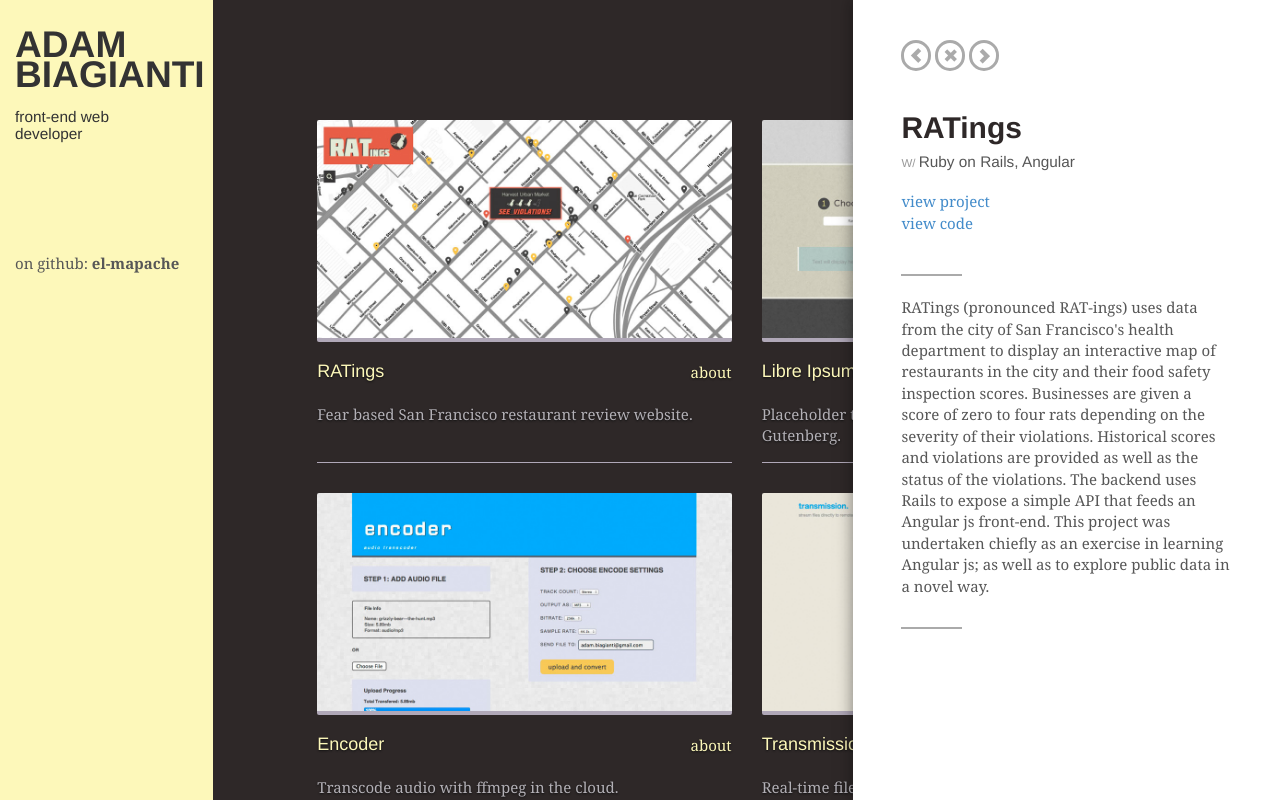
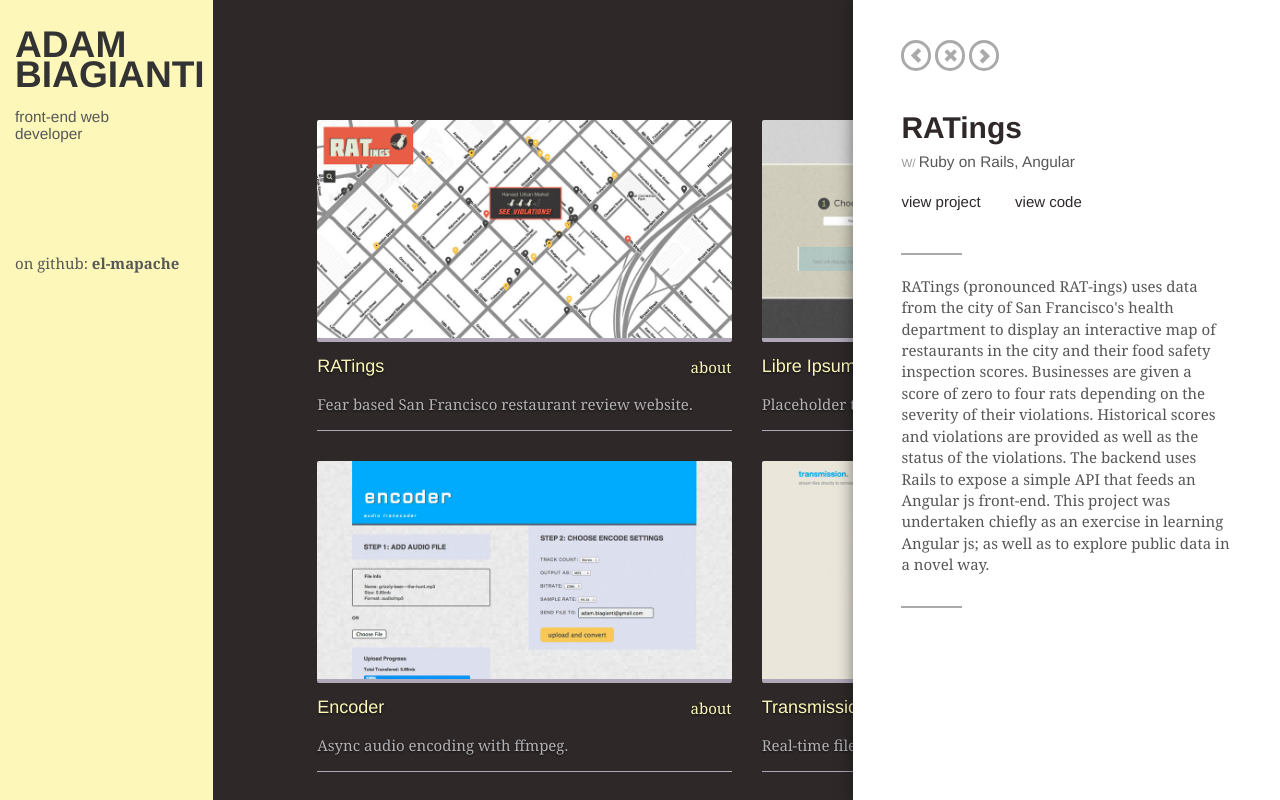
Before and after one commit to el-mapache/website, a plain HTML site: page index.html in a window 1280 px wide. Both pictures are taken after a click on the element 524 px from the left and 291 px from the top of the page. Shown: the top 800 px of the page. Drawn offline with Linux system fonts and the light colour scheme.

Commit message:
tightens up designs and adds esc shortcut

```diff
--- a/css/styles.css
+++ b/css/styles.css
@@ -33,6 +33,7 @@ hr {
 }
 
 img {
+  vertical-align: middle;
   width: 100%;
 }
 
@@ -49,8 +50,14 @@ a:focus, button:focus {
   outline: none !important;
 }
 
-a:hover {
-  color: #333;
+.link {
+  -webkit-transition: color 0.2s ease;
+  -moz-transition: color 0.2s ease;
+  transition: color 0.2s ease;
+}
+
+.link:hover {
+  color: #FF500B;
 }
 
 .upper {
@@ -72,9 +79,9 @@ a:hover {
   box-shadow: 0px 0px 15px rgba(10,10,10,0.5);
   -moz-box-shadow: 0px 0px 15px rgba(10,10,10,0.5);
   -webkit-box-shadow: 0px 0px 15px rgba(10,10,10,0.5);
-  -webkit-transition: all 0.1s ease-in-out;
-  -moz-transition: all 0.1s ease-in-out;
-  transition: all 0.1s ease-in-out;
+  -webkit-transition: all 0.05s ease-in-out;
+  -moz-transition: all 0.05s ease-in-out;
+  transition: all 0.05s ease-in-out;
 }
 
 #header-links, #main-list-wrapper {
@@ -117,12 +124,6 @@ a:hover {
 .media-box a:hover {
   color: #B3B0B6;
   -webkit-transition: all 0.15s ease-in-out;
-}
-
-.media-box img {
-  border-radius: 2px 2px;
-  -moz-border-radius: 2px 2px;
-  -webkit-border-radius: 2px 2px;
 }
 
 .alpha {
@@ -182,6 +183,11 @@ a:hover {
   margin-bottom: 20px;
 }
 
+.spacing {
+  margin-top: 15px;
+  margin-bottom: 15px;
+}
+
 .media-box {
   padding-bottom: 5px;
   border-bottom: 1px solid #B0A8B8;
@@ -189,11 +195,15 @@ a:hover {
 }
 
 .media-box img {
+  border-radius: 2px 2px;
+  -moz-border-radius: 2px 2px;
+  -webkit-border-radius: 2px 2px;
   border-bottom: 4px solid #B0A8B8;
-}
+  cursor: pointer;
 
-.media-box:hover {
-  cursor: pointer;
+  -webkit-transition: border-color 0.2s ease;
+  -moz-transition: border-color 0.2s ease;
+  transition: border-color 0.2s ease;
 }
 
 .media-box:hover img {
@@ -212,17 +222,8 @@ a:hover {
   margin-bottom: 20px;
 }
 
-.thumb {
-  width: 200px;
-  border-bottom: 1px solid black;
-}
-
 .center {
   margin: 0 auto;
-}
-
-.border-bottom-black {
-  border-bottom: 1px solid #2E2828;
 }
 
 .mute {
@@ -271,7 +272,6 @@ a:hover {
   text-align: right;
 }
 
-
 @media only screen and (max-width: 1024px) {
   #header-wrapper {
     position: relative;
@@ -305,13 +305,13 @@ a:hover {
   }
 
   h5 {
-    font-size: 4vh;
+    font-size: 3.5vh;
   }
 }
 
 @media only screen and (max-width: 480px) {
   h1 {
-    font-size: 9vh;
+    font-size: 8vh;
   }
 
   img {
--- a/index.html
+++ b/index.html
@@ -32,7 +32,7 @@
           <div id="header-wrapper">
             <div class="row">
               <h1 class="sans col-md-6"><strong>ADAM BIAGIANTI</strong></h1>
-              <h5 class="sans col-md-11">front-end web developer</h5>
+              <h5 class="sans mute col-md-11">front-end web developer</h5>
             </div>
 
             <div id="header-links">
@@ -53,7 +53,7 @@
                 <div class="media-box light-shadow" data-index="0">
                   <img src="images/rats.jpg"/>
                   <div class="col-md-12">
-                    <div class="row grid-spacing">
+                    <div class="row spacing">
                       <h4 class="col-xs-6 col-sm-6 col-md-6 sans yellow alpha no-margin">RATings</h4>
                        <a class="col-xs-6 col-sm-6 col-md-3 col-md-offset-3 yellow omega align-right">about</a>
                      </div>
@@ -67,13 +67,13 @@
                 <div class="media-box light-shadow" data-index="1">
                   <img src="images/libre.jpg"/>
                   <div class="col-md-12">
-                    <div class="row grid-spacing">
+                    <div class="row spacing">
                       <h4 class="col-xs-6 col-sm-6 col-md-6 sans yellow alpha no-margin">Libre Ipsum</h4>
                        <a class="col-xs-6 col-sm-6 col-md-3 col-md-offset-3 yellow omega align-right">about</a>
                      </div>
                    </div>
                   <div class="clearfix"></div>
-                  <p class="purple">Placeholder text pulled from the archives of Project Gutenberg.</p>
+                  <p class="purple">Placeholder text from the archives of Project Gutenberg.</p>
                 </div>
               </div>
             </div>
@@ -83,13 +83,13 @@
                 <div class="media-box light-shadow" data-index="2">
                   <img src="images/encoder.jpg"/>
                   <div class="col-md-12">
-                    <div class="row grid-spacing">
+                    <div class="row spacing">
                       <h4 class="col-xs-6 col-sm-6 col-md-6 sans yellow alpha no-margin">Encoder</h4>
                        <a class="col-xs-6 col-sm-6 col-md-3 col-md-offset-3 yellow omega align-right">about</a>
                      </div>
                    </div>
                   <div class="clearfix"></div>
-                  <p class="purple">Transcode audio with ffmpeg in the cloud.</p>
+                  <p class="purple">Async audio encoding with ffmpeg.</p>
                 </div>
               </div>
 
@@ -97,7 +97,7 @@
                 <div class="media-box light-shadow" data-index="3">
                   <img src="images/transmission.jpg"/>
                   <div class="col-md-12">
-                    <div class="row grid-spacing">
+                    <div class="row spacing">
                       <h4 class="col-xs-6 col-sm-6 col-md-6 sans yellow alpha no-margin">Transmission</h4>
                        <a class="col-xs-6 col-sm-6 col-md-3 col-md-offset-3 yellow omega align-right">about</a>
                      </div>
@@ -113,13 +113,13 @@
                 <div class="media-box light-shadow" data-index="4">
                   <img src="images/scnow.jpg"/>
                   <div class="col-md-12">
-                    <div class="row grid-spacing">
+                    <div class="row spacing">
                       <h4 class="col-xs-6 col-sm-6 col-md-6 sans yellow alpha no-margin">Source-Now Recorder</h4>
                        <a class="col-xs-6 col-sm-6 col-md-3 col-md-offset-3 yellow omega align-right">about</a>
                      </div>
                    </div>
                   <div class="clearfix"></div>
-                  <p class="purple">Record module for Source-Now web audio app.</p>
+                  <p class="purple">Record module for SC-Now web audio app.</p>
                 </div>
               </div>
 
@@ -127,7 +127,7 @@
                 <div class="media-box light-shadow" data-index="5">
                   <img src="images/hero.jpg"/>
                   <div class="col-md-12">
-                    <div class="row grid-spacing">
+                    <div class="row spacing">
                       <h4 class="col-xs-6 col-sm-6 col-md-6 sans yellow alpha no-margin">HeroQuest</h4>
                        <a class="col-xs-6 col-sm-6 col-md-3 col-md-offset-3 yellow omega align-right">about</a>
                      </div>
@@ -158,15 +158,12 @@
             <div id="project-metadata">
               <h2 class="sans black"><strong id="project-title"></strong></h2>
               <h5 class="sans">
-                <small class="upper">w/ </small><span id="project-backend"></span>, <span id="project-front-end"></span>
+                <small class="upper">w/ </small><span id="tech"></span>
               </h5>
-                <div class="grid-spacing">
-                <p class="grid-spacing">
-                  <a href="#" target="_blank" id="project-link">view project</a>
-                  <br>
-                  <a href="#" target="_blank" id="project-repo-link">view code</a>
-                </p>
-              </div>
+              <p class="grid-spacing sans">
+                <a href="#" target="_blank" class="black link" id="project-link">view project</a>
+                <a href="#" target="_blank" class="black col-md-offset-1 link" id="project-repo-link">view code</a>
+              </p>
               <hr class="col-md-1">
               <div class="row">
                 <p id="project-description" class="col-md-11"></p>
--- a/js/app.js
+++ b/js/app.js
@@ -221,7 +221,6 @@
   function SideBarView(elem) {
     this.el = elem;
 
-
     this.bindEvent('#close-btn', 'click', this.toggle);
     this.bindEvent('#next-btn', 'click', this.next);
     this.bindEvent('#prev-btn', 'click', this.prev);
@@ -249,11 +248,24 @@
 
     render: function() {
       this.el.querySelector('#project-title').innerHTML = this.model.name;
-      this.el.querySelector('#project-backend').innerHTML = this.model.backend;
-      this.el.querySelector('#project-front-end').innerHTML = this.model.frontend;
+      this.el.querySelector('#tech').innerHTML = this.model.tech;
       this.el.querySelector('#project-description').innerHTML = this.model.description;
       this.el.querySelector('#project-link').href = this.model.uri;
       this.el.querySelector('#project-repo-link').href = this.model.repo;
+    },
+
+    _onEscKeyPress: function(event) {
+      if (event.keyCode === 27) {
+        this.close();
+      }
+    },
+
+    bindShortcuts: function() {
+      document.addEventListener('keydown', this._onEscKeyPress.bind(this));
+    },
+
+    unbindShortcuts: function() {
+      document.removeEventListener('keydown', this._onEscKeyPress)
     },
 
     toggle: function() {
@@ -266,6 +278,7 @@
         this.el.className = this.el.className += ' show-animation';
 
         this.closed = false;
+        this.bindShortcuts();
       }
     },
 
@@ -277,6 +290,7 @@
       this.el.className = this.el.className += ' hide-animation';
 
       this.closed = true;
+      this.unbindShortcuts();
     },
 
     next: function() {
@@ -315,7 +329,7 @@
     function getProjectById(evt) {
       var index = +this.getAttribute('data-index');
       sidebar.update(projectsService.get(index));
-      sidebar.toggle();
+      sidebar.open();
     }
 
     var mediaBox = document.querySelectorAll('.media-box');
@@ -329,7 +343,7 @@
   /**
     * Resizing stuff
   **/
- var trackDocumentHeight = function(node) {
+  var trackDocumentHeight = function(node) {
     node.style.height = document.documentElement.clientHeight + "px";
   }
 
@@ -362,7 +376,7 @@
     addHandler: function(type, handler) {
       this.handlers[type] = this.handlers[type] || [];
 
-      var args = Array.prototype.slice.call(arguments, 2);
+      var args = [].slice.call(arguments, 2);
 
       var wrapped = (function(args, fn) {
         return function() {
--- a/projects.json
+++ b/projects.json
@@ -2,8 +2,7 @@
   "projects": [
     {
       "name": "RATings",
-      "backend": "Ruby on Rails",
-      "frontend": "Angular",
+      "tech": "Ruby on Rails, Angular",
       "blurb": "San Francisco restaurant cleanliness scores.",
       "description": "RATings (pronounced RAT-ings) uses data from the city of San Francisco's health department to display an interactive map of restaurants in the city and their food safety inspection scores. Businesses are given a score of zero to four rats depending on the severity of their violations.  Historical scores and violations are provided as well as the status of the violations. The backend uses Rails to expose a simple API that feeds an Angular js front-end. This project was undertaken chiefly as an exercise in learning Angular js; as well as to explore public data in a novel way.",
       "uri": "http://ratings.availableforfriendship.com",
@@ -13,8 +12,7 @@
     },
     {
       "name": "Libre Ipsum",
-      "backend": "Sinatra",
-      "frontend": "jQuery",
+      "tech": "Sinatra, jQuery",
       "blurb": "Placeholder text pulled from the archives of Project Gutenberg.",
       "description": "Libre Ipsum is a placeholder text generator that pulls its material from Project Gutenberg, an online repository of books in the public domain. It fetches and parses a daily RSS feed that contains the latest books added to Project Gutenberg. The requesting user chooses a book and a number of paragraphs to served; sections of the book are chosen at random. The backend is comprised of several pieces: a small Sinatra application to handle requests and process the books, a Redis database for simple IP based request throttling, and a text file which serves as a manifest of all available books. The front-end is quite basic and realized with jQuery.",
       "uri": "http://libre-ipsum.availableforfriendship.com",
@@ -24,8 +22,7 @@
     },
     {
       "name": "Encoder",
-      "backend": "Node/Express",
-      "frontend": "Angular",
+      "tech": "Express, Angular",
       "blurb": "Transcodes audio with ffmpeg.",
       "description": "Encoder is an audio transcoder that allows users to upload an audio file and convert it to one of several different formats. The file is processed using ffmpeg and an email is sent to the user with a link to the converted file. It uses Redis and a queueing library to manage file conversion and email jobs. This application was recently rewritten in Express from pure Node, with Angular providing the front-end functionality. This is the first web application I'd ever created, and it is quite special to me.",
       "uri": "http://encoder.availableforfriendship.com",
@@ -35,8 +32,7 @@
     },
     {
       "name": "Transmission",
-      "backend": "Node/Express",
-      "frontend": "Backbone",
+      "tech": "Express, Backbone",
       "blurb": "Real-time file streaming between multiple peers.",
       "description": "Using Node's binary websocket library BinaryJS, this application allows for real-time file streaming from one connected client to each of the other connected clients. It chunks a file to the back-end server, and pipes the chunks to each client connection. There the files assembled and saved to the user's computer. Files are not stored on the server. The front-end is a small backbone application that utilizes the File API to recreate files from the original chunks of data. When I discovered the BinaryJS the idea for this project came to me almost immediately.",
       "uri": "http://txrx.availableforfriendship.com",
@@ -46,8 +42,7 @@
     },
     {
       "name": "SC-Now Recorder",
-      "backend": "-",
-      "frontend": "Angular",
+      "tech": "Angular",
       "blurb": "Record module for Source-Now web audio app.",
       "description": "Recorder module written for Source-Elements' web only audio communication tool. Based on Matt Diamond's excellent RecorderJS library, this module makes a number of modifications to allow audio files of any duration to be recorded and saved without consuming all of the user's system resources. Originally written as a stand-alone demo, I adapted it into an Angular application for use with Source-Elements' existing front-end infrastructure.",
       "uri": "https://source-now.com",
@@ -57,8 +52,7 @@
     },
     {
       "name": "Hero Quest",
-      "backend": "-",
-      "frontend": "JavaScript, CraftyJS",
+      "tech": "CraftyJS",
       "blurb": "Milton Bradley's 90s Board Game in Javascript.",
       "description": "A perpetual work in progress, this is a JavaScript implementation of one of my favorite boardgames as a kid. I wanted the experience of making a game, and the challenge of designing large system composed of many smaller components.Character actions are added dynamically in the form of interfaces which wrap several components together, and a simple MVC structure glues toghther the user interface and the data models. This game includes implementations of A*, ray casting, and floodfill algorithms, generally adapted from Java or C to JavaScript.",
       "uri": "http://hq.availableforfriendship.com",
```
